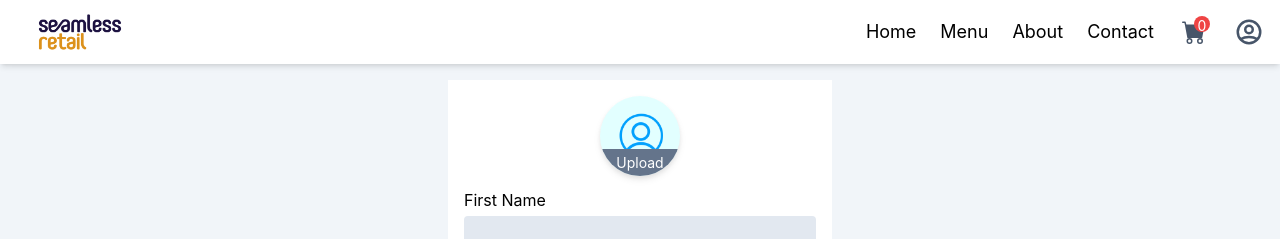
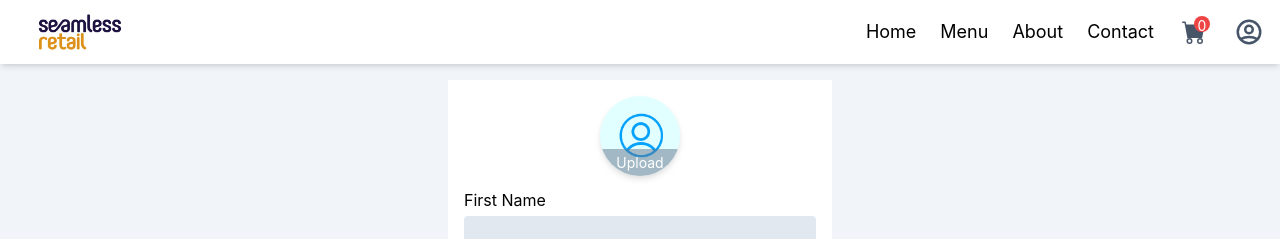
Before and after one commit to preston-56/eCommerce-MERN, a React (Create React App) app in the folder frontend/: page /signup in a window 1280 px wide. Shown: the top 239 px of the page. Built offline with nearby package versions, Linux system fonts and the light colour scheme.

Commit message:
upload|height|opacity

```diff
--- a/frontend/src/component/signup/signup.jsx
+++ b/frontend/src/component/signup/signup.jsx
@@ -66,14 +66,14 @@ const SignUp = () => {
     <div className="p-2 md:p-4">
       <div className="w-full max-w-sm bg-white m-auto flex flex-col p-4">
         {/* <h1 className='text-center text-2xl font-bold'>Sign up</h1> */}
-        <div className="w-20 overflow-hidden rounded-full drop-shadow-md m-auto relative ">
+        <div className="w-20 h-20 overflow-hidden rounded-full drop-shadow-md m-auto relative ">
           <img
             src={data.image ? data.image : loginSignupImage}
-            className="w-full"
+            className="w-full h-full"
             alt=".icon"
           />
           <label htmlFor="profileImage">
-            <div className="absolute bottom-0 h-1/3 bg-slate-500 w-full text-center cursor-pointer">
+            <div className="absolute bottom-0 h-1/3 bg-slate-500 bg-opacity-50 w-full text-center cursor-pointer">
               <p className="text-sm p-1 text-white">Upload</p>
             </div>
             <input
```
